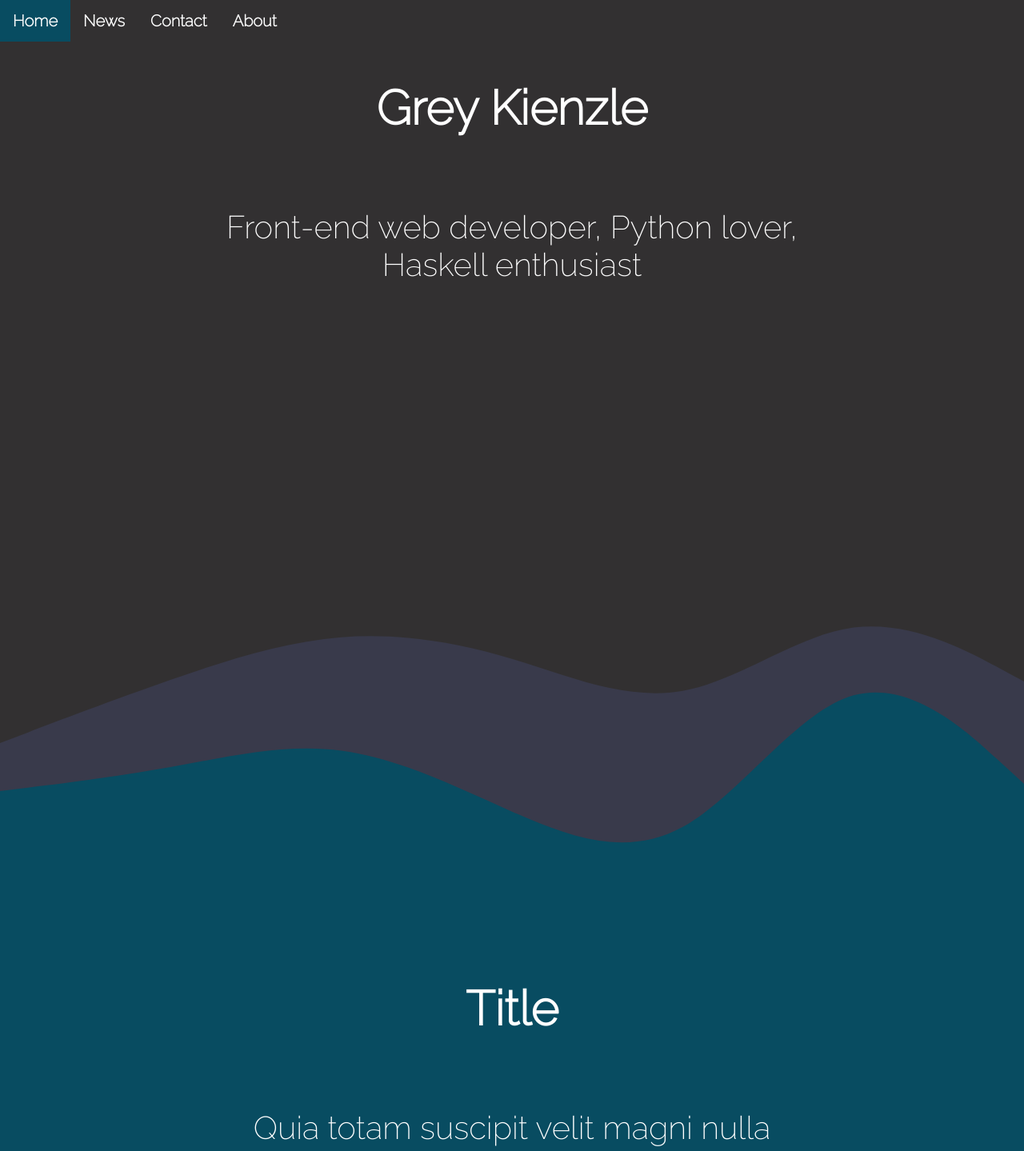
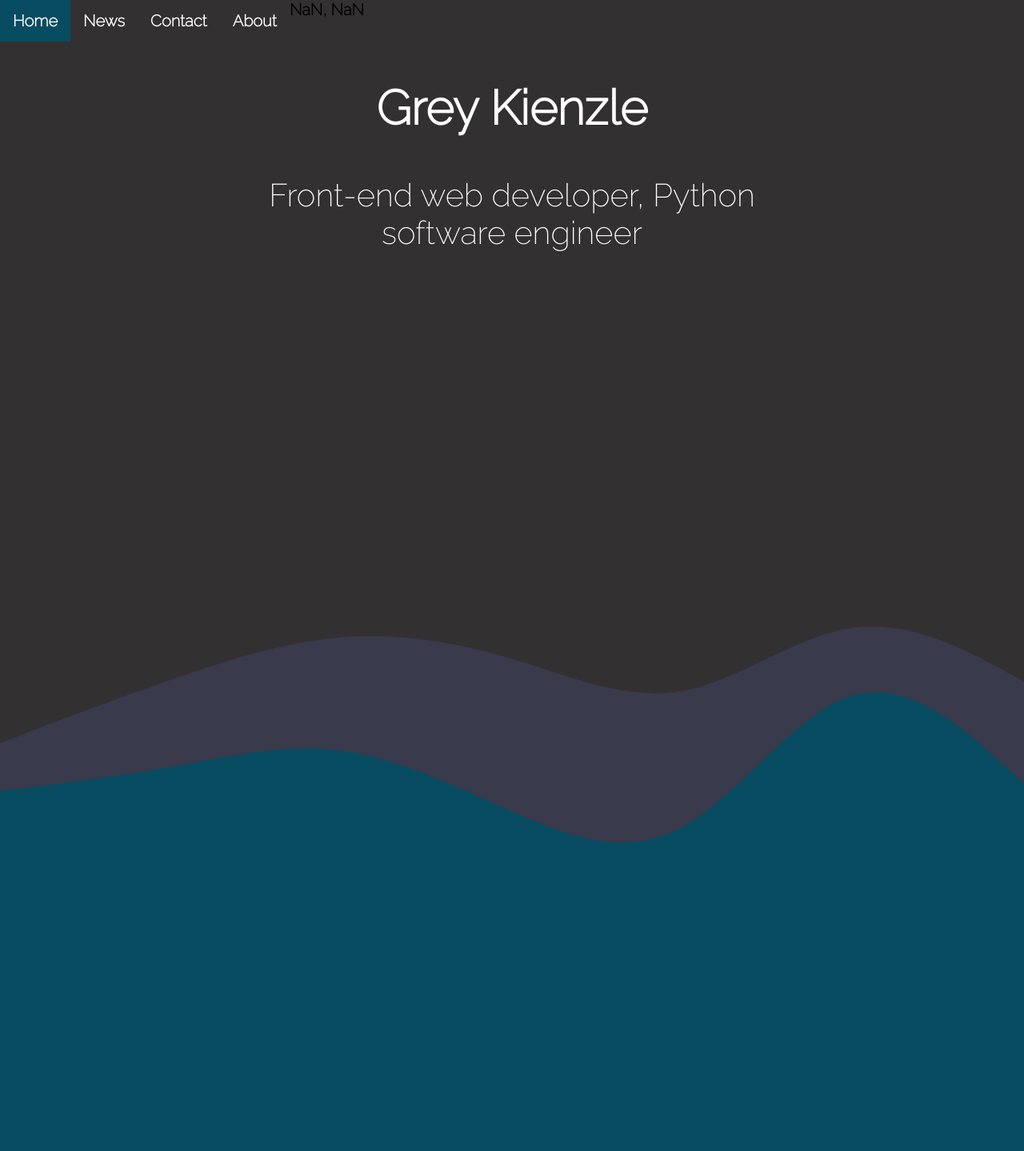
Before and after one commit to g-kienzle/g-kienzle.github.io, a React (Create React App) app: page / in a window 1280 px wide. Shown: the top 1439 px of the page at 80% size. Built offline with nearby package versions, Linux system fonts and the light colour scheme.

Commit message:
Transforms

```diff
--- a/src/App.css
+++ b/src/App.css
@@ -11,6 +11,7 @@
 
 
 .App {
+  background-color: var(--black);
   text-align: center;
   display:grid;
   place-items: center;
@@ -18,12 +19,17 @@
   font-size: 2.5rem;
 }
 
+header{
+  position: absolute;
+  left: 0;
+}
+
 .navbar {
   position: fixed;
   width: 100vw;
   height: 5vw;
   top: 0;
-  z-index: 5;
+  z-index: 10;
   font-size: 0.5em;
   font-weight: bold;
 }
@@ -105,11 +111,13 @@ section {
 
 
 .spacer{
+  position:relative;
   aspect-ratio: 900/300;
   width: 100%;
   background-repeat: no-repeat;
   background-position: center;
   background-size: cover;
+  z-index: 1;
 }
 
 .black-yellow {
--- a/src/App.js
+++ b/src/App.js
@@ -1,35 +1,68 @@
+import { useEffect, useState } from 'react';
 import './App.css';
 import Cube from './Cube';
 
+function useScroll() {
+  const [scroll, setScroll] = useState ({
+    x: null,
+    y: null
+
+  })
+
+  useEffect(() => {
+
+    function handle(e){
+      setScroll({
+        x: window.scrollX / (document.documentElement.scrollWidth-window.innerWidth),
+        y: window.scrollY / (document.documentElement.scrollHeight-window.innerHeight)
+
+      })
+    }
+    window.
+    window.addEventListener("scroll", handle);
+    return () => window.removeEventListener("scroll", handle);
+
+  }, [])
+
+  return scroll;
+}
+
+
 function App() {
 
+  const {x, y} = useScroll();
 
   return (
     <div className="App">
-
-
-
-
-
+        <header>
           <nav className="navbar">
             <ul>
               <li><a href="default.asp">Home</a></li>
               <li><a href="news.asp">News</a></li>
               <li><a href="contact.asp">Contact</a></li>
               <li><a href="about.asp">About</a></li>
+              <li>{x}, {y}</li>
             </ul>
           </nav>
+        </header>
+
         <body>
 
           <section className="black">
-            <h1>Grey Kienzle</h1>
-            <p>Front-end web developer, Python lover, Haskell enthusiast</p>
+            <div style={{transform: `translateY(${Math.min(y*5000,2000)}px)`, zIndex: 0}}>
+              <h1>Grey Kienzle</h1>
+              <p>Front-end web developer, Python software engineer</p>
+            </div>
+
           </section>
-          <div className="spacer black-dark-blue"/>
+          <div className="spacer black-dark-blue" style={{zIndex: 5}}/>
           <section className="dark-blue">
-            <h1>Title</h1>
-            <p>Quia totam suscipit velit magni nulla delectus mollitia exercitationem, perspiciatis, alias odio qui, tempore adipisci natus consequuntur. Corrupti similique animi atque reiciendis, quia aut ducimus error aliquam quo necessitatibus nulla.</p>
-            <div className="cubey"><Cube/></div>
+            <div  style={{transform: `translateX(${Math.min(y*10000-3000,0)}px)`, zIndex: 0, opacity: `${Math.min(y*3,1)}`}}>
+              <h1>Title</h1>
+              <p>Quia totam suscipit velit magni nulla delectus mollitia exercitationem, perspiciatis, alias odio qui, tempore adipisci natus consequuntur. Corrupti similique animi atque reiciendis, quia aut ducimus error aliquam quo necessitatibus nulla.</p>
+
+            </div>
+           <div className="cubey"><Cube/></div>
           </section>
           <div className="spacer dark-blue-yellow"/>
           <section className="yellow">
```
Also changed, not shown: src/black-dark-blue.svg.
